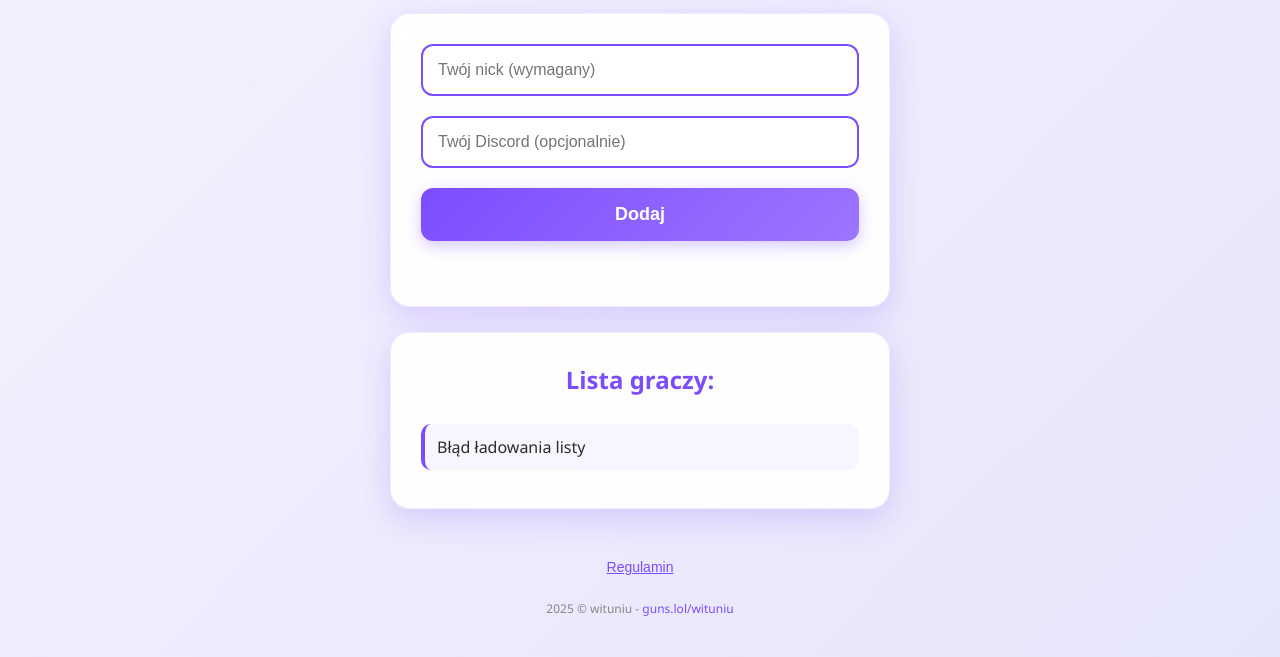
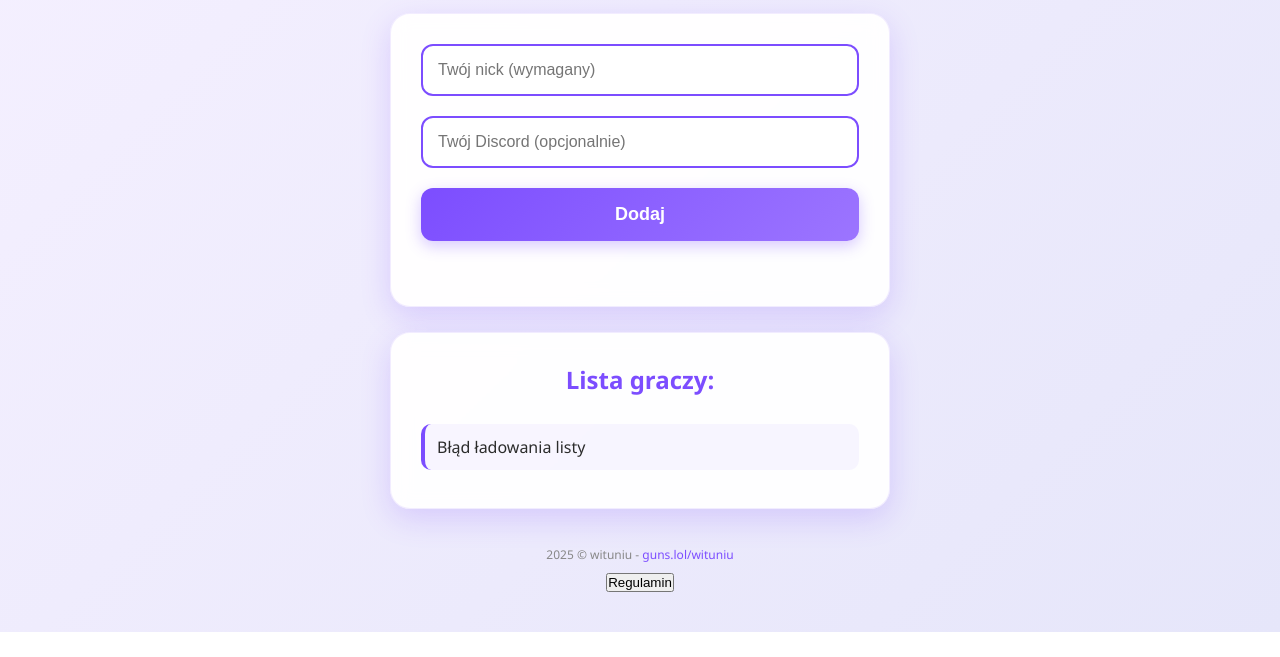
Before and after one commit to Witunio/lista, a plain HTML site: page index.html in a window 1280 px wide. Shown: the part 168-825 px from the top of the page. After the commit the page ends 800 px from the top, so only its background shows below. Drawn offline with Linux system fonts and the light colour scheme; no server answers.

Commit message:
index.html

```diff
--- a/index.html
+++ b/index.html
@@ -156,21 +156,6 @@ body {
   transform: translateX(5px);
 }
 
-.rules {
-  text-align: center;
-  margin-top: 20px;
-}
-
-.rules-btn {
-  color: #7c4dff;
-  background: none;
-  border: none;
-  font-size: 14px;
-  cursor: pointer;
-  text-decoration: underline;
-  padding: 5px;
-}
-
 .rules-content {
   display: none;
   margin-top: 10px;
@@ -197,6 +182,10 @@ body {
 
 .footer a:hover {
   text-decoration: underline;
+}
+
+.footer-rules {
+  margin-top: 10px;
 }
 
 @media (max-width: 600px) {
@@ -237,17 +226,16 @@ body {
     <h3>Lista graczy:</h3>
     <ul id="gracze"></ul>
   </div>
-
-  <div class="rules">
-    <button class="rules-btn" onclick="toggleRegulamin()">Regulamin</button>
-    <div id="regulamin" class="rules-content">
-      Dołączając akceptujesz, że zbieramy dane takie jak IP, przeglądarka i język w celach statystycznych i bezpieczeństwa.
-    </div>
-  </div>
 </div>
 
 <div class="footer">
   2025 © wituniu - <a href="https://guns.lol/wituniu" target="_blank">guns.lol/wituniu</a>
+  <div class="footer-rules">
+    <button class="rules-btn" onclick="toggleFooterRegulamin()">Regulamin</button>
+    <div id="footer-regulamin" class="rules-content">
+      Dołączając akceptujesz zasady społeczności oraz politykę prywatności. Pełny regulamin dostępny u administratora.
+    </div>
+  </div>
 </div>
 
 <script>
@@ -326,8 +314,8 @@ async function pobierzListe() {
   }
 }
 
-function toggleRegulamin() {
-  const reg = document.getElementById("regulamin");
+function toggleFooterRegulamin() {
+  const reg = document.getElementById("footer-regulamin");
   reg.style.display = reg.style.display === "none" ? "block" : "none";
 }
 
```
